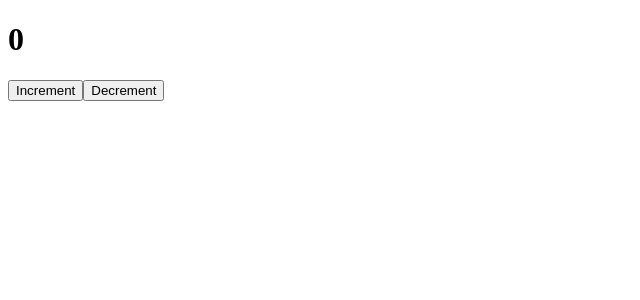
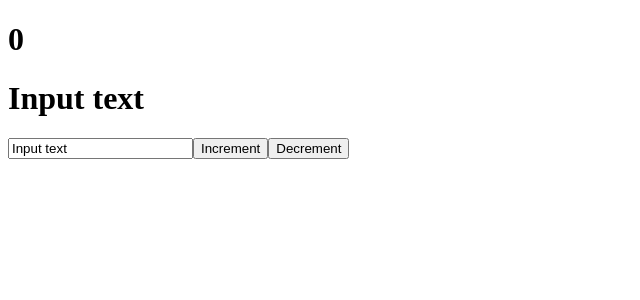
Before and after one commit to Munir-prog/react-learning, a React (Create React App) app: page / in a window 1280 px wide. Shown: the top 300 px of the page, without its empty margins (0-640 px from the left). Built offline with nearby package versions, Linux system fonts and the light colour scheme.

Commit message:
managable input

```diff
--- a/src/App.js
+++ b/src/App.js
@@ -2,6 +2,7 @@
 
 function App() {
     const [likes, setLikes] = useState(0)
+    const [value, setValue] = useState('Input text')
 
     function increment() {
         setLikes(likes + 1)
@@ -14,7 +15,12 @@
     return (
         <div className="App">
             <h1>{likes}</h1>
-
+            <h1>{value}</h1>
+            <input
+                type="text"
+                value={value}
+                onChange={event => setValue(event.target.value)}
+            />
             <button onClick={increment}>Increment</button>
             <button onClick={decrement}>Decrement</button>
         </div>
```
